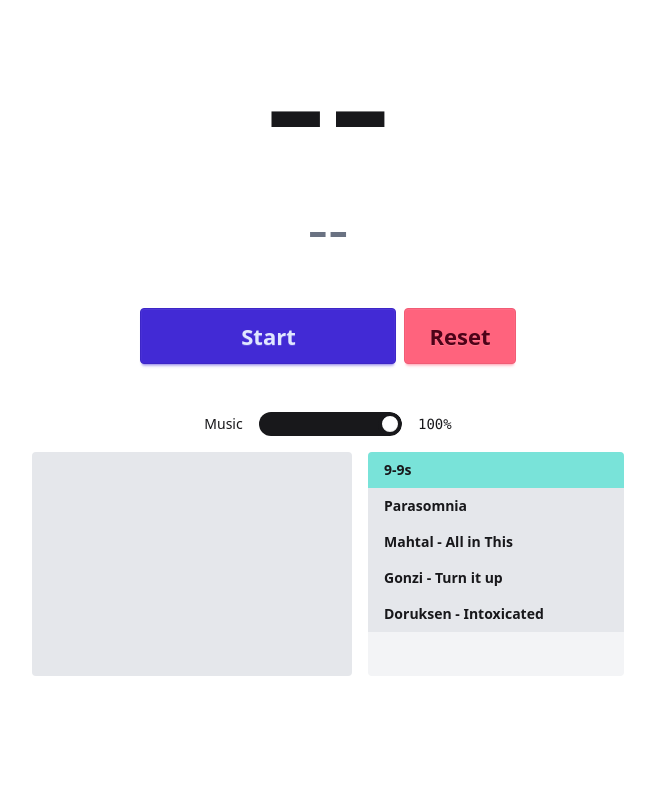
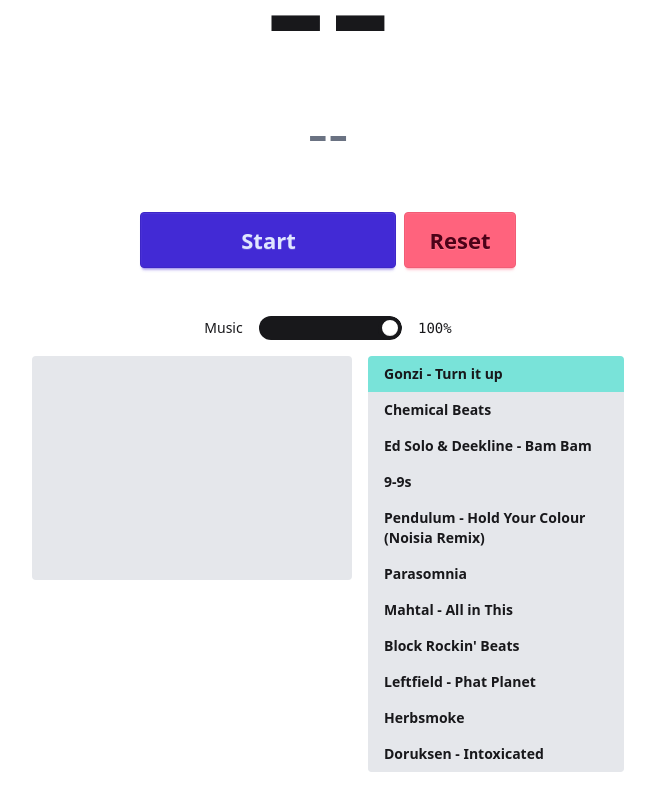
Before and after one commit to unframework/ticker, a React (Vite) app: page / in a window 1280 px wide. Shown: the whole page, without its empty margins (312-967 px from the left). Built offline with nearby package versions, Linux system fonts and the light colour scheme.

Commit message:
Update song starts for work cue

```diff
--- a/src/playlist.tsx
+++ b/src/playlist.tsx
@@ -3,10 +3,16 @@
 
 const videos: [string, number, string][] = [
   ["zb5-CXOeYj4", 0, "9-9s"],
-  ["9jTlMgM-kuY", 13, "Gonzi - Turn it up"],
-  ["y0GcRu6qSa0", 12, "Parasomnia"],
-  ["hUTGTflHTrE", 1, "Doruksen - Intoxicated"],
+  ["9jTlMgM-kuY", 23, "Gonzi - Turn it up"],
+  ["y0GcRu6qSa0", 22, "Parasomnia"],
+  ["hUTGTflHTrE", 11, "Doruksen - Intoxicated"],
   ["QRU5jpPgdfo", 0, "Mahtal - All in This"],
+  ["_GfcIprkuvw", 0, "Chemical Beats"],
+  ["yst_-HXWIm0", 41, "Leftfield - Phat Planet"],
+  ["d4rQSINk46k", 0, "Herbsmoke"],
+  ["ZguPdN1L7vg", 15, "Block Rockin' Beats"],
+  ["ltdhuNmfWuU", 65, "Ed Solo & Deekline - Bam Bam"],
+  ["gdZK482P31s", 78, "Pendulum - Hold Your Colour (Noisia Remix)"],
 ];
 
 export function useVideoList() {
```
